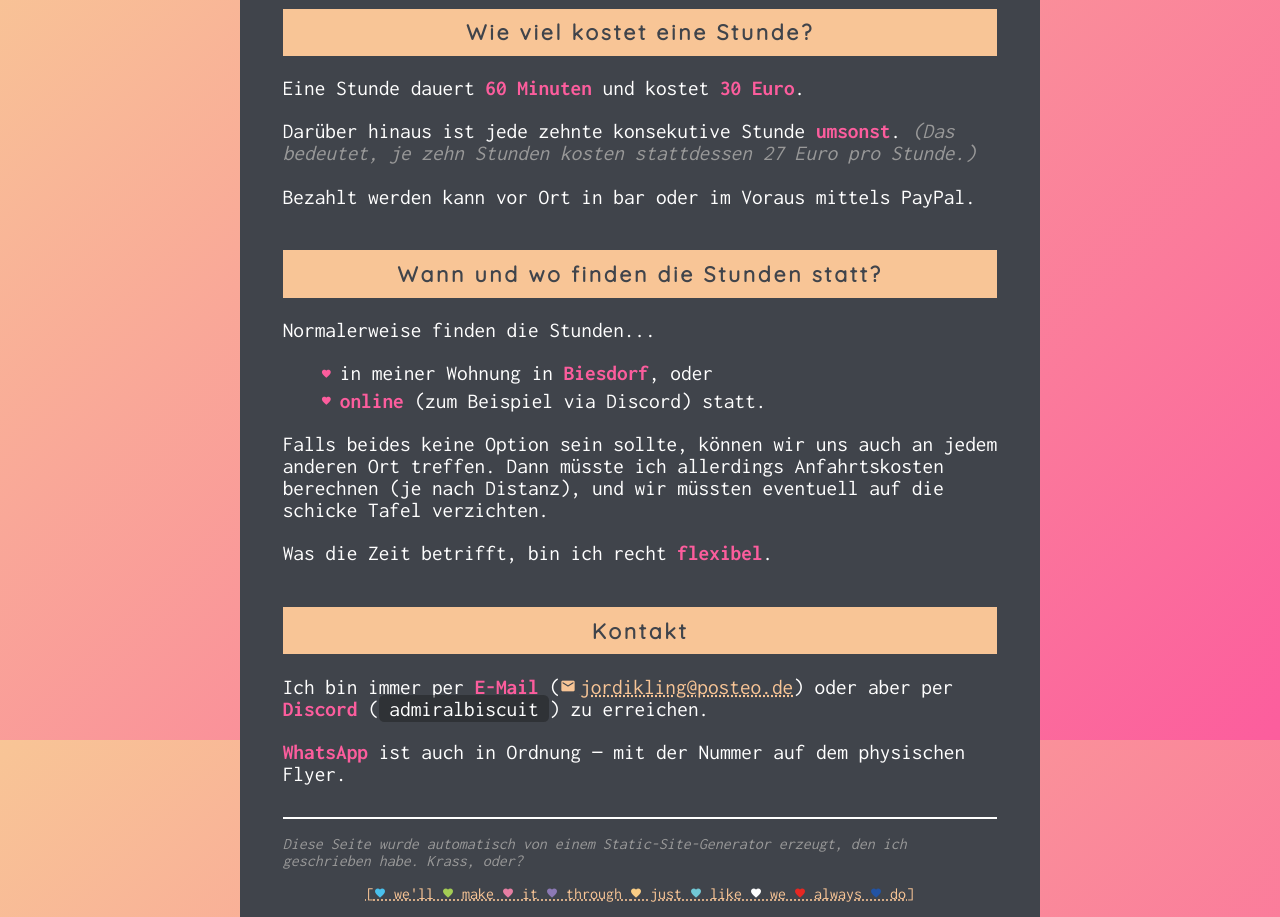
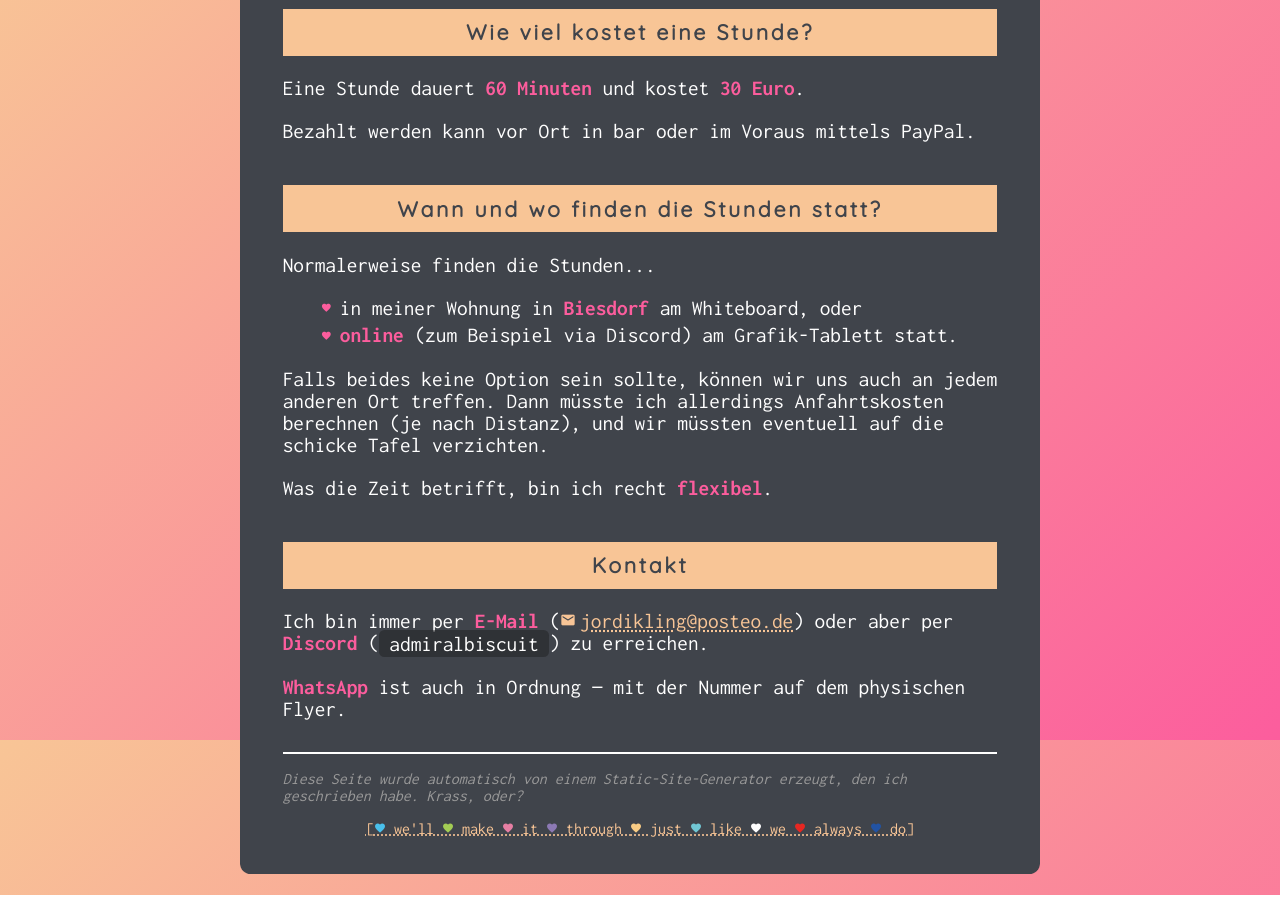
Before and after one commit to admiral-biscuit/admiral-biscuit.github.io, a plain HTML site: page maths/nachhilfe/index.html in a window 1280 px wide. Shown: the part 860-1777 px from the top of the page. After the commit the page ends 1755 px from the top, so only its background shows below. Drawn offline with Linux system fonts and the light colour scheme.

Commit message:
changed nachhilfe

```diff
--- a/maths/nachhilfe/index.html
+++ b/maths/nachhilfe/index.html
@@ -56,7 +56,6 @@
      Wie viel kostet eine Stunde?
     </header>
     <p>Eine Stunde dauert <b>60 Minuten</b> und kostet <b>30 Euro</b>.</p>
-    <p>Darüber hinaus ist jede zehnte konsekutive Stunde <b>umsonst</b>. <span class="comment">(Das bedeutet, je zehn Stunden kosten stattdessen 27 Euro pro Stunde.)</span></p>
     <p>Bezahlt werden kann vor Ort in bar oder im Voraus mittels PayPal.</p>
    </section>
    <section>
@@ -65,8 +64,8 @@
     </header>
     <p>Normalerweise finden die Stunden...</p>
     <ul>
-     <li>in meiner Wohnung in <b>Biesdorf</b>, oder</li>
-     <li><b>online</b> (zum Beispiel via Discord) statt.</li>
+     <li>in meiner Wohnung in <b>Biesdorf</b> am Whiteboard, oder</li>
+     <li><b>online</b> (zum Beispiel via Discord) am Grafik-Tablett statt.</li>
     </ul>
     <p>Falls beides keine Option sein sollte, können wir uns auch an jedem anderen Ort treffen. Dann müsste ich allerdings Anfahrtskosten berechnen (je nach Distanz), und wir müssten eventuell auf die schicke Tafel verzichten.</p>
     <p>Was die Zeit betrifft, bin ich recht <b>flexibel</b>.</p>
```
Also changed, not shown: maths/lessons/index.html (+2 -3 lines).
